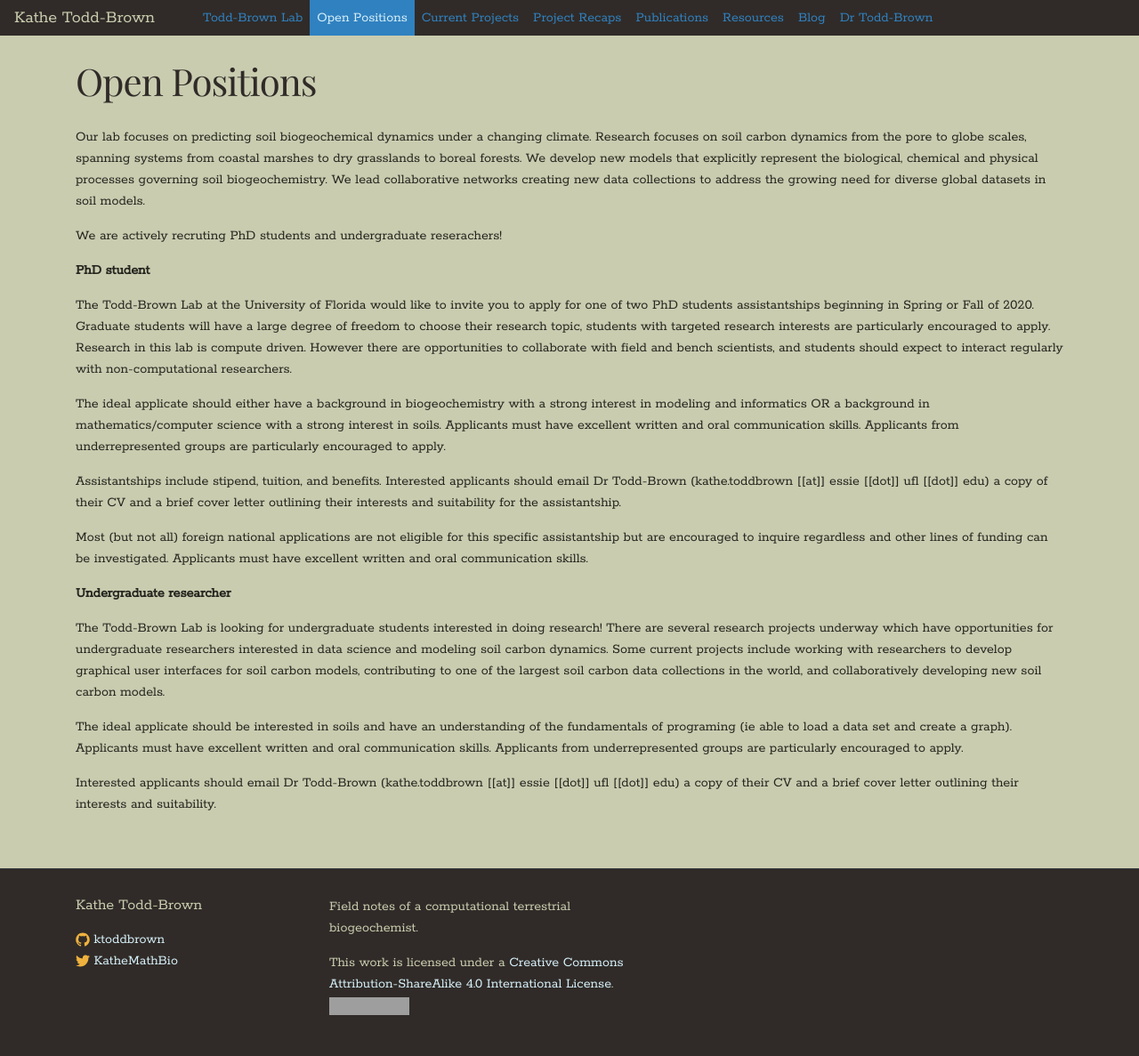
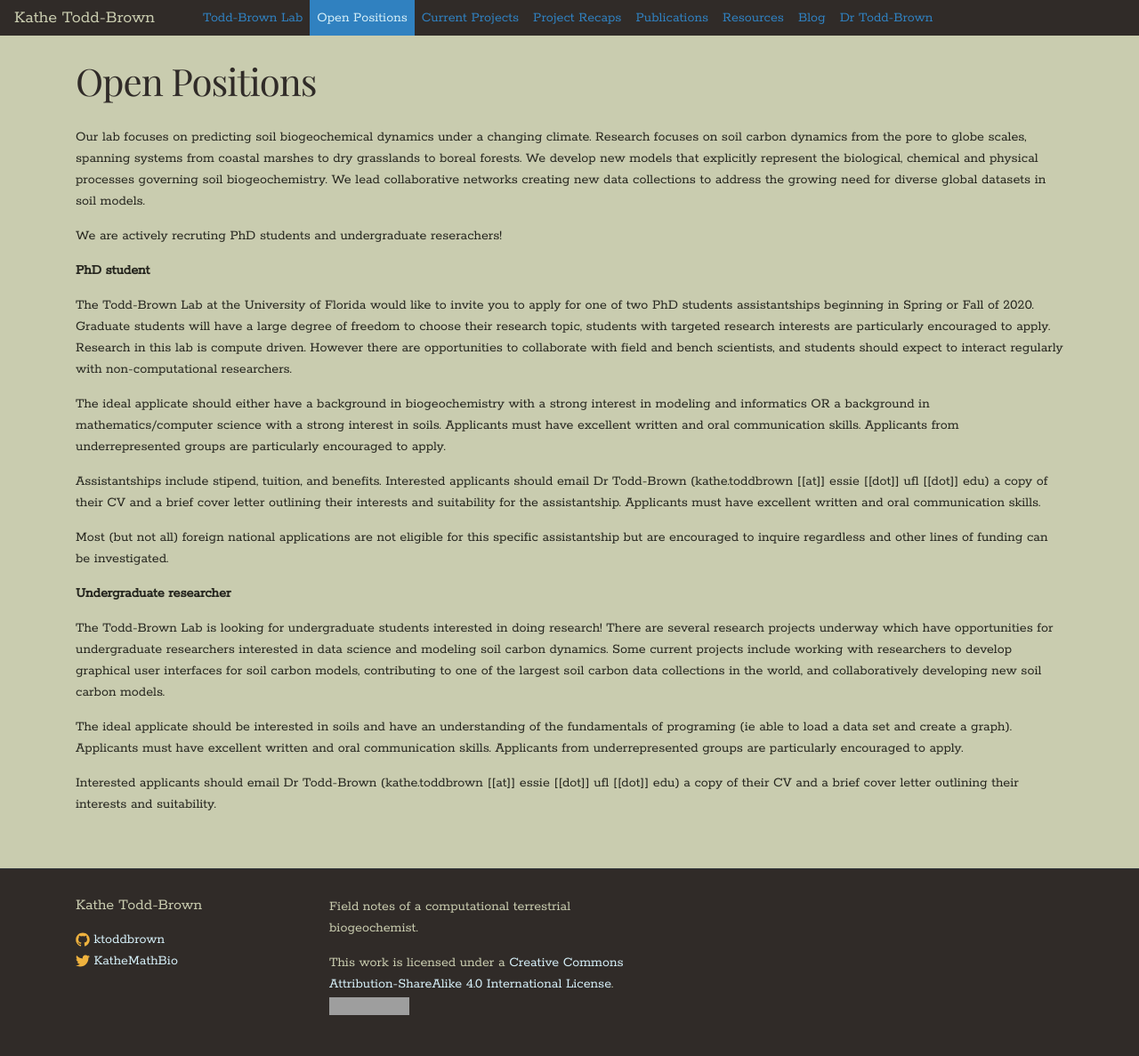
Before and after one commit to ktoddbrown/ktoddbrown.github.io, a Jekyll site: the page built from openpositions.markdown, in a window 1280 px wide. Shown: the whole page at 89% size. Built offline with Jekyll 4.4.1, drawn with Linux system fonts in a browser that asks for light colours; nearby versions of some CDN libraries; grey boxes are pictures that could not be loaded.

Commit message:
fix format

```diff
--- a/openpositions.markdown
+++ b/openpositions.markdown
@@ -15,8 +15,10 @@ The Todd-Brown Lab at the University of Florida would like to invite you to appl
 The ideal applicate should either have a background in biogeochemistry with a strong interest in modeling and informatics OR a background in mathematics/computer science with a strong interest in soils. Applicants must have excellent written and oral communication skills. Applicants from underrepresented groups are particularly encouraged to apply.
 
 Assistantships include stipend, tuition, and benefits. Interested applicants should email Dr Todd-Brown (kathe.toddbrown [[at]] essie [[dot]] ufl [[dot]] edu) a copy of their CV and a brief cover letter outlining their interests and suitability for the assistantship.
+Applicants must have excellent written and oral communication skills.
 
-Most (but not all) foreign national applications are not eligible for this specific assistantship but are encouraged to inquire regardless and other lines of funding can be investigated. Applicants must have excellent written and oral communication skills.
+Most (but not all) foreign national applications are not eligible for this specific assistantship but are encouraged to inquire regardless and other lines of funding can be investigated.
+
 
 **Undergraduate researcher**
 
```
